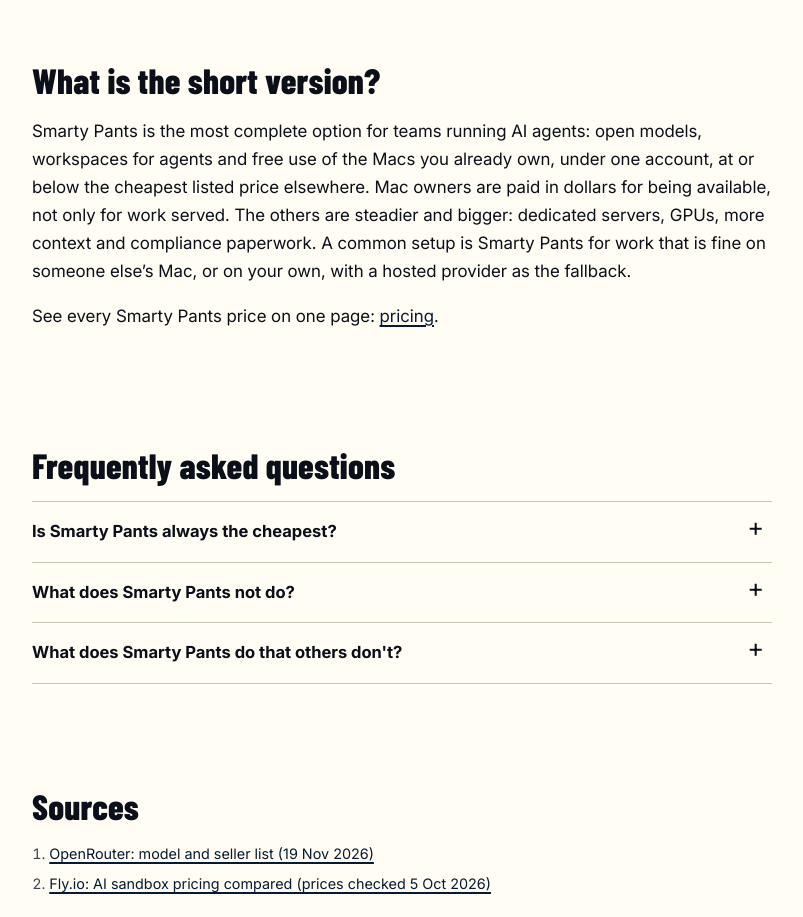
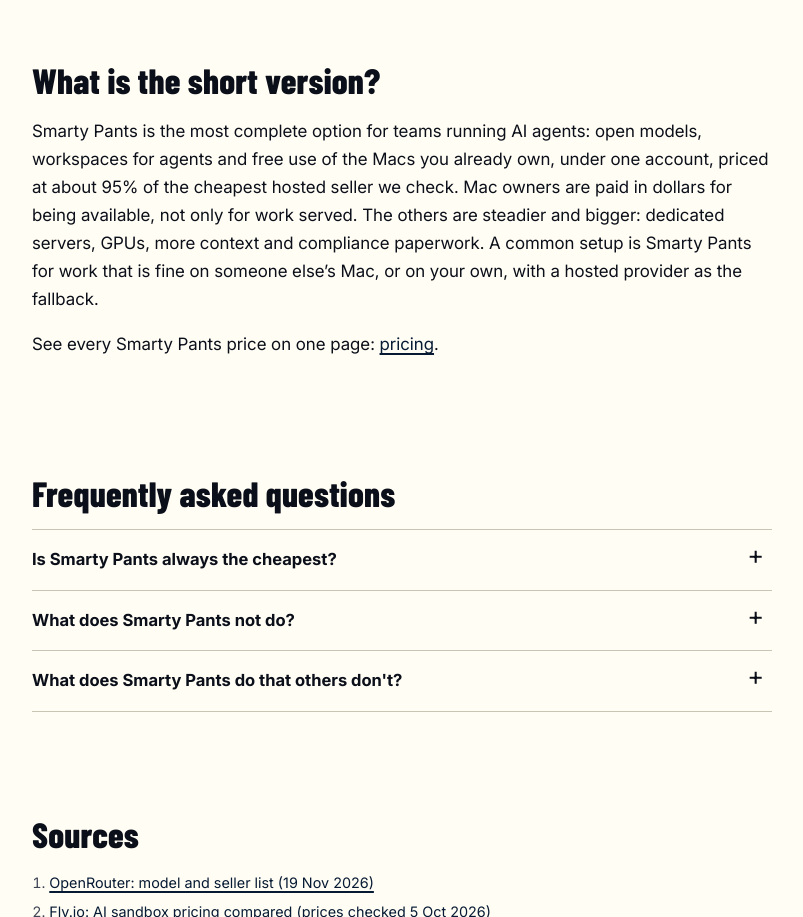
Before and after one commit to Howcanio/smarty-pants-seo, an Astro site: page /compare in a window 1280 px wide. Shown: the part 1240-2157 px from the top of the page, without its empty margins (48-851 px from the left). Built offline with nearby package versions, Linux system fonts and the light colour scheme; Astro itself is replaced by a stand-in of ours.

Commit message:
Compare index: price claim is against hosted sellers
Co-Authored-By: Claude Opus 5.5 <noreply@anthropic.com>
Claude-Session: https://claude.ai/code/session_01AK2xBJfzmEA4xhLWrkbBBM

```diff
--- a/src/pages/compare/index.md
+++ b/src/pages/compare/index.md
@@ -43,6 +43,6 @@ Every comparison here uses listed prices on a stated date and links to the sourc
 
 ## What is the short version?
 
-Smarty Pants is the most complete option for teams running AI agents: open models, workspaces for agents and free use of the Macs you already own, under one account, at or below the cheapest listed price elsewhere. Mac owners are paid in dollars for being available, not only for work served. The others are steadier and bigger: dedicated servers, GPUs, more context and compliance paperwork. A common setup is Smarty Pants for work that is fine on someone else's Mac, or on your own, with a hosted provider as the fallback.
+Smarty Pants is the most complete option for teams running AI agents: open models, workspaces for agents and free use of the Macs you already own, under one account, priced at about 95% of the cheapest hosted seller we check. Mac owners are paid in dollars for being available, not only for work served. The others are steadier and bigger: dedicated servers, GPUs, more context and compliance paperwork. A common setup is Smarty Pants for work that is fine on someone else's Mac, or on your own, with a hosted provider as the fallback.
 
 See every Smarty Pants price on one page: [pricing](/pricing/).
```
